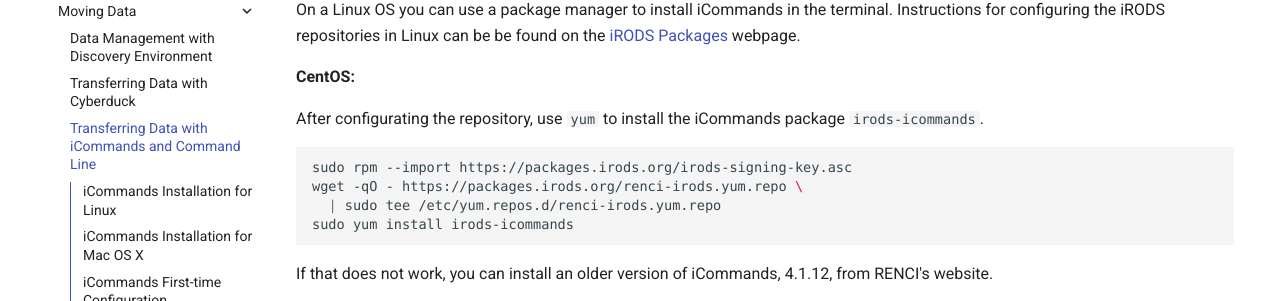
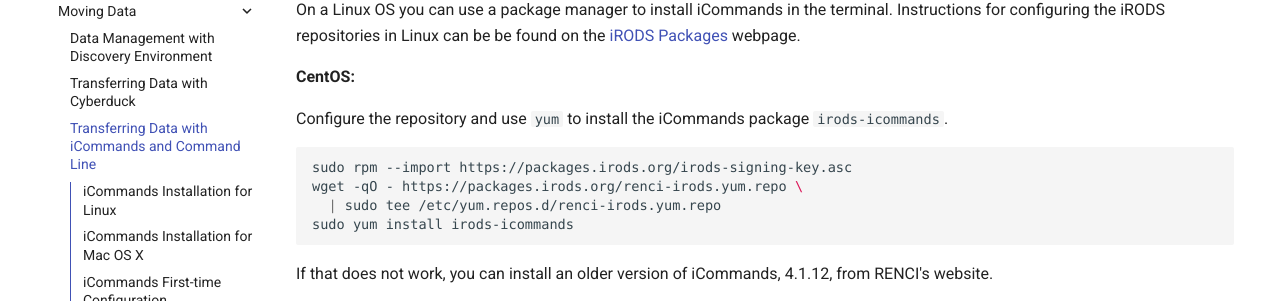
Before and after one commit to CyVerse-learning-materials/learning-materials-home, an MkDocs documentation site: the page built from docs/ds/icommands.md, in a window 1280 px wide and 900 px high, scrolled down 377 px. Shown: the part 151-452 px from the top of the window. Built offline with MkDocs 1.6.1 and Material for MkDocs 9.7.7, drawn with Linux system fonts in a browser that asks for light colours; some web fonts are replaced; a script that is not in the unit is left out; comment, search, counter and statistics services are not loaded.

Commit message:
Word edits per tony

````diff
--- a/docs/ds/icommands.md
+++ b/docs/ds/icommands.md
@@ -19,7 +19,7 @@
 
 **CentOS:**
 
-After configurating the repository, use `yum` to install the iCommands package `irods-icommands`.
+Configure the repository and use `yum` to install the iCommands package `irods-icommands`.
 
 ``` bash
 sudo rpm --import https://packages.irods.org/irods-signing-key.asc
````
